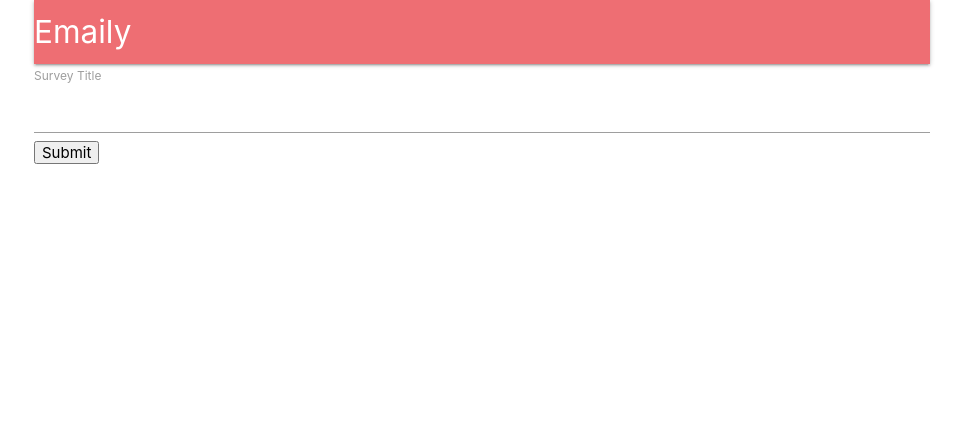
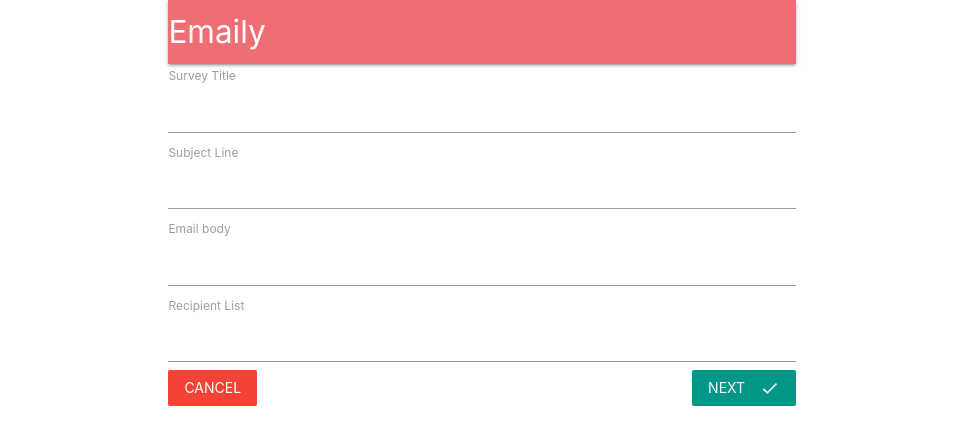
Before and after one commit to The-Speck/FullStackNodeJS, a React (Create React App) app in the folder client/: page /surveys/new in a window 1280 px wide. Shown: the top 444 px of the page, without its empty margins (158-1121 px from the left). Built offline with nearby package versions, Linux system fonts and the light colour scheme; no server answers.

Commit message:
begin validation

```diff
--- a/client/src/components/App.js
+++ b/client/src/components/App.js
@@ -17,7 +17,7 @@ class App extends Component {
     return (
       <div className="container">
         <BrowserRouter>
-          <div>
+          <div className="container">
             <Header />
             <Route exact path="/" component={Landing} />
             <Route exact path="/surveys" component={Dashboard} />
--- a/client/src/components/surveys/SurveyField.js
+++ b/client/src/components/surveys/SurveyField.js
@@ -1,8 +1,6 @@
 import React from 'react';
 
 export default ({ input, label }) => {
-  console.log(input);
-
   return (
     <div>
       <label>{label}</label>
--- a/client/src/components/surveys/SurveyForm.js
+++ b/client/src/components/surveys/SurveyForm.js
@@ -1,19 +1,39 @@
 import React from 'react';
 import { reduxForm, Field } from 'redux-form';
+import { Link } from 'react-router-dom';
 import SurveyField from './SurveyField';
+import _ from 'lodash';
+
+const FIELDS = [
+  {
+    label: 'Survey Title',
+    name: 'title'
+  },
+  {
+    label: 'Subject Line',
+    name: 'subject'
+  },
+  {
+    label: 'Email body',
+    name: 'body'
+  },
+  {
+    label: 'Recipient List',
+    name: 'emails'
+  }
+];
 
 class SurveyForm extends React.Component {
   renderFields() {
-    return (
-      <div>
-        <Field
-          label="Survey Title"
-          name="title"
-          type="text"
-          component={SurveyField}
-        />
-      </div>
-    );
+    return _.map(FIELDS, ({ label, name }) => (
+      <Field
+        key={name}
+        component={SurveyField}
+        type="text"
+        label={label}
+        name={name}
+      />
+    ));
   }
 
   render() {
@@ -21,13 +41,30 @@ class SurveyForm extends React.Component {
       <div>
         <form onSubmit={this.props.handleSubmit(values => console.log(values))}>
           {this.renderFields()}
-          <button type="submit">Submit</button>
+          <Link to="/surveys" className="red btn-flat white-text">
+            Cancel
+          </Link>
+          <button type="submit" className="teal btn-flat right white-text">
+            Next
+            <i className="material-icons right">done</i>
+          </button>
         </form>
       </div>
     );
   }
 }
 
+function validate(values) {
+  const errors = {};
+
+  if (!values.title) {
+    errors.title = 'You must provide a title';
+  }
+
+  return errors;
+}
+
 export default reduxForm({
+  validate,
   form: 'surveyForm'
 })(SurveyForm);
```
